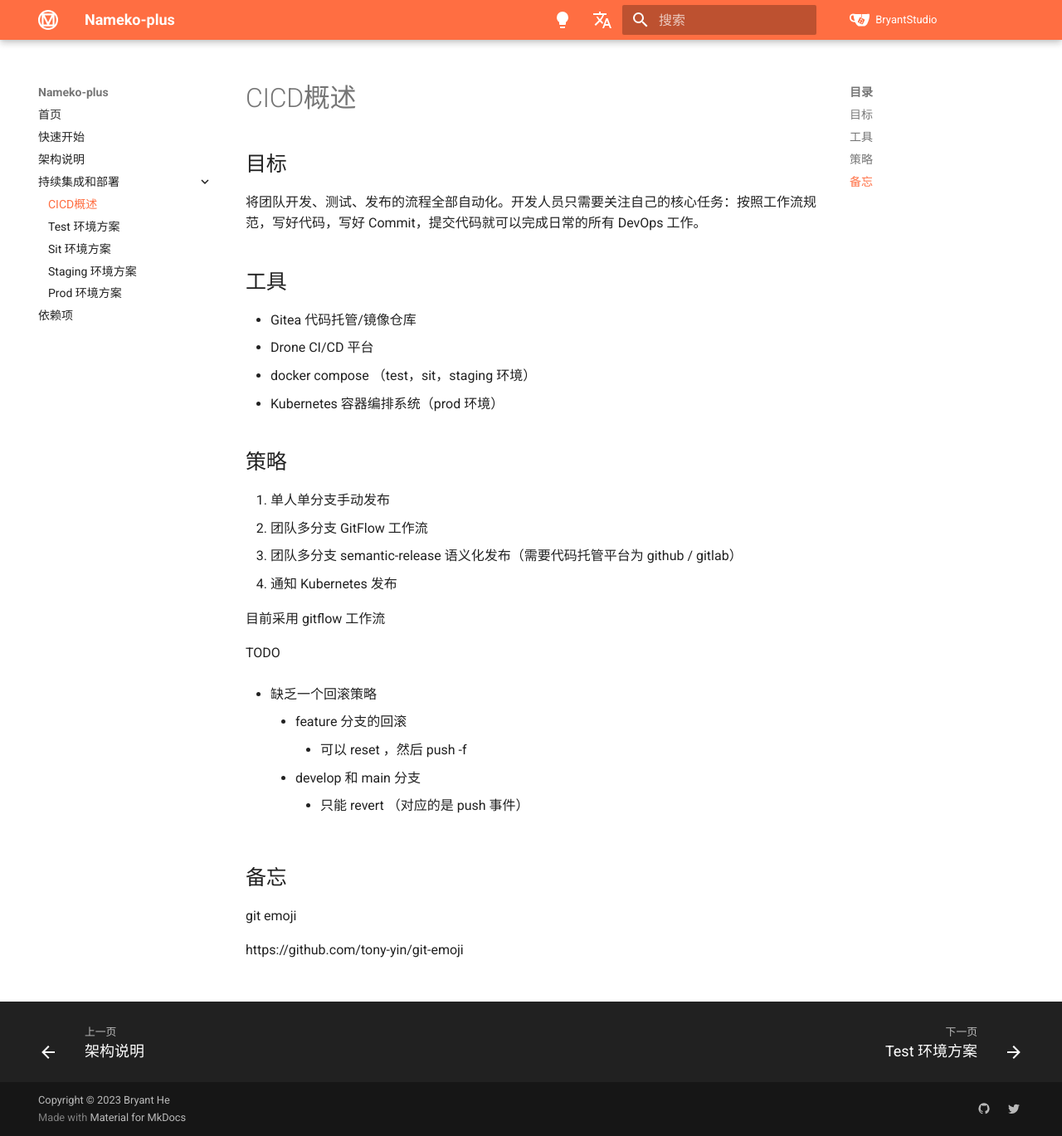
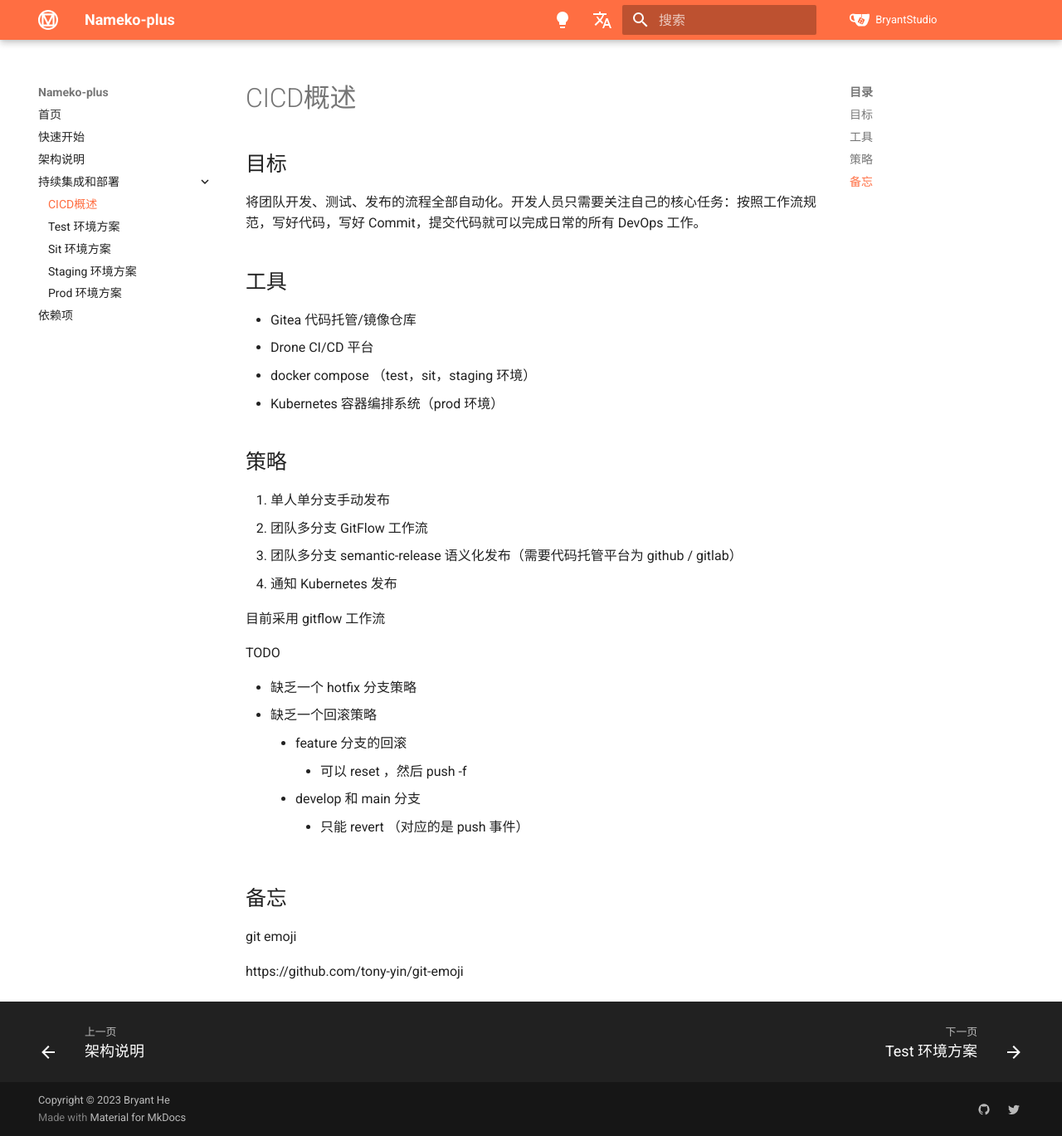
Before and after one commit to Bryanthelol/nameko-plus-doc, an MkDocs documentation site: the page built from docs/CICD概述.md, in a window 1280 px wide and 1369 px high. Shown: the whole window at 83% size. Built offline with MkDocs 1.6.1 and Material for MkDocs 9.7.7, drawn with Linux system fonts in a browser that asks for light colours.

Commit message:
update doc

```diff
--- a/docs/CICD概述.md
+++ b/docs/CICD概述.md
@@ -27,6 +27,7 @@
 
 TODO
 
+- 缺乏一个 hotfix 分支策略
 - 缺乏一个回滚策略
 
     - feature 分支的回滚
```
